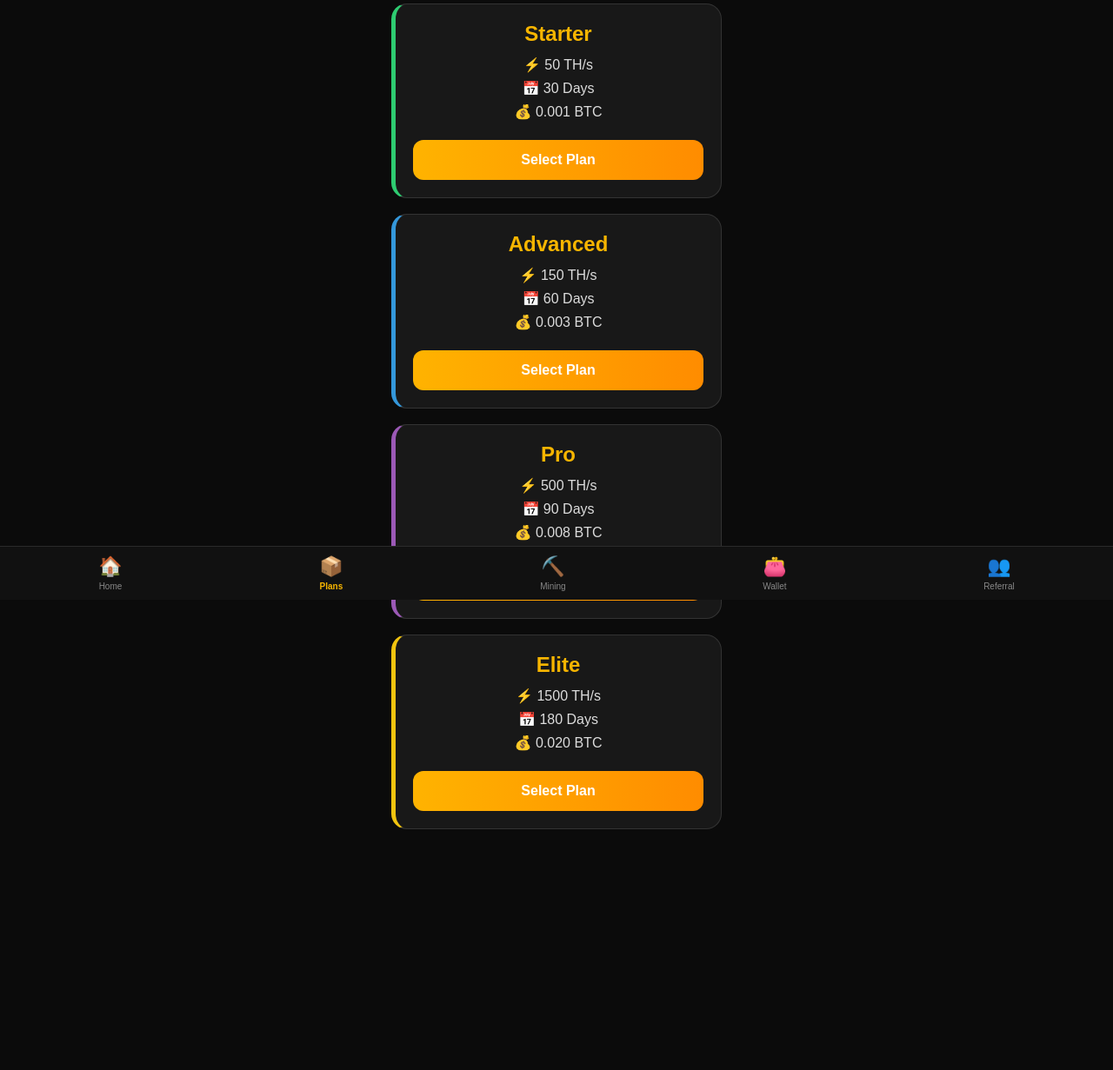
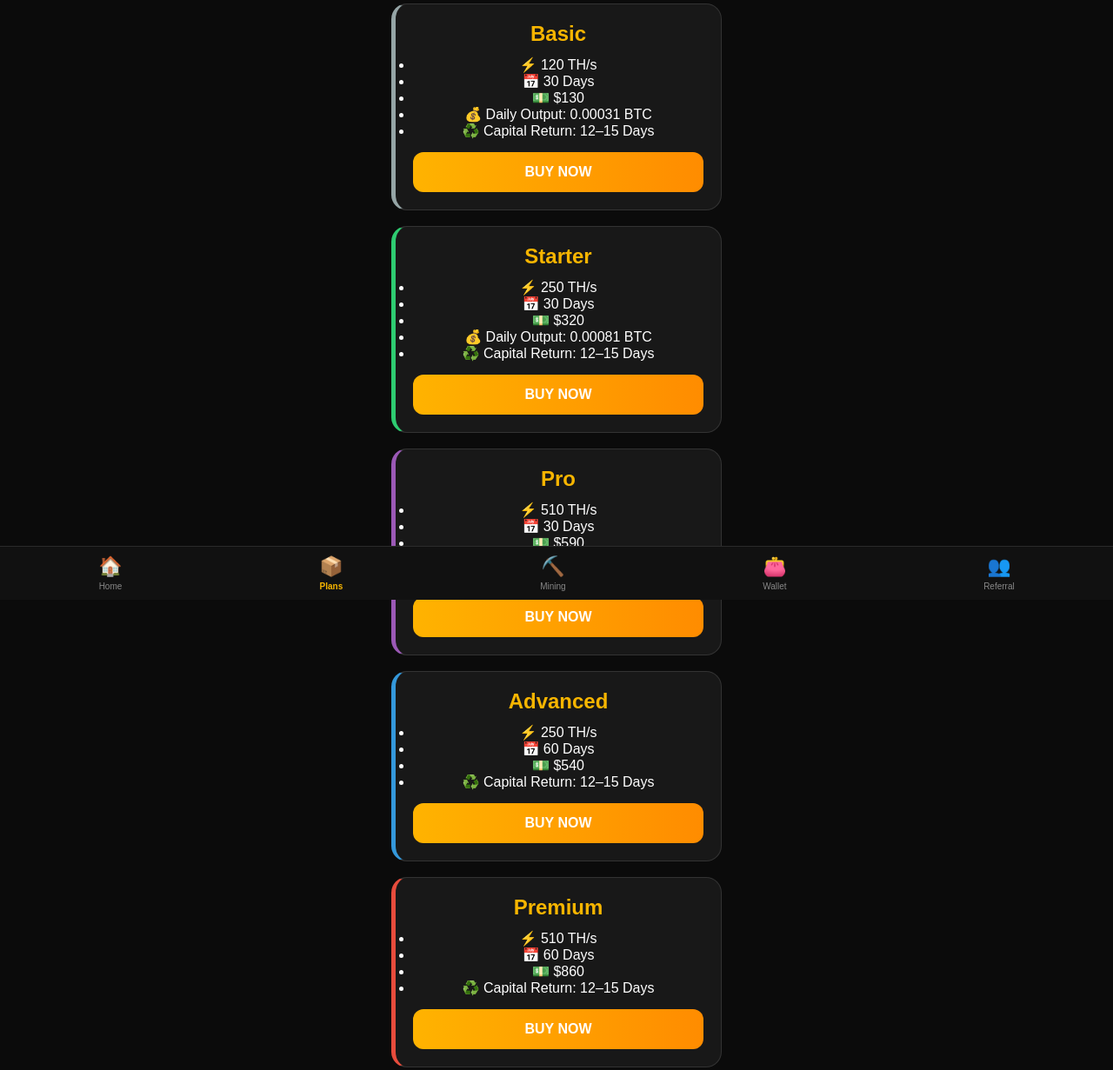
Before and after one commit to signaal2/HashRoom, a plain HTML site: page plans.html in a window 1280 px wide. Shown: the part 110-1341 px from the top of the page at 87% size. Before the commit the page ends 1192 px from the top, so only its background shows below. Drawn offline with Linux system fonts and the light colour scheme.

Commit message:
Update plans.html

```diff
--- a/plans.html
+++ b/plans.html
@@ -13,36 +13,86 @@
 
 <h1>Choose Your Mining Plan</h1>
 
+<div class="plan-card basic">
+<h2>Basic</h2>
+<ul class="plan-info">
+<li>⚡ 120 TH/s</li>
+<li>📅 30 Days</li>
+<li>💵 $130</li>
+<li>💰 Daily Output: 0.00031 BTC</li>
+<li>♻️ Capital Return: 12–15 Days</li>
+</ul>
+<button class="buy-btn">BUY NOW</button>
+</div>
+
 <div class="plan-card starter">
 <h2>Starter</h2>
-<p>⚡ 50 TH/s</p>
-<p>📅 30 Days</p>
-<p>💰 0.001 BTC</p>
-<button>Select Plan</button>
+<ul class="plan-info">
+<li>⚡ 250 TH/s</li>
+<li>📅 30 Days</li>
+<li>💵 $320</li>
+<li>💰 Daily Output: 0.00081 BTC</li>
+<li>♻️ Capital Return: 12–15 Days</li>
+</ul>
+<button class="buy-btn">BUY NOW</button>
+</div>
+
+<div class="plan-card pro">
+<h2>Pro</h2>
+<ul class="plan-info">
+<li>⚡ 510 TH/s</li>
+<li>📅 30 Days</li>
+<li>💵 $590</li>
+<li>💰 Daily Output: 0.00150 BTC</li>
+<li>♻️ Capital Return: 12–15 Days</li>
+</ul>
+<button class="buy-btn">BUY NOW</button>
 </div>
 
 <div class="plan-card advanced">
 <h2>Advanced</h2>
-<p>⚡ 150 TH/s</p>
-<p>📅 60 Days</p>
-<p>💰 0.003 BTC</p>
-<button>Select Plan</button>
+<ul class="plan-info">
+<li>⚡ 250 TH/s</li>
+<li>📅 60 Days</li>
+<li>💵 $540</li>
+<li>♻️ Capital Return: 12–15 Days</li>
+</ul>
+<button class="buy-btn">BUY NOW</button>
 </div>
 
-<div class="plan-card pro">
-<h2>Pro</h2>
-<p>⚡ 500 TH/s</p>
-<p>📅 90 Days</p>
-<p>💰 0.008 BTC</p>
-<button>Select Plan</button>
+<div class="plan-card premium">
+<h2>Premium</h2>
+<ul class="plan-info">
+<li>⚡ 510 TH/s</li>
+<li>📅 60 Days</li>
+<li>💵 $860</li>
+<li>♻️ Capital Return: 12–15 Days</li>
+</ul>
+<button class="buy-btn">BUY NOW</button>
 </div>
 
 <div class="plan-card elite">
 <h2>Elite</h2>
-<p>⚡ 1500 TH/s</p>
-<p>📅 180 Days</p>
-<p>💰 0.020 BTC</p>
-<button>Select Plan</button>
+<ul class="plan-info">
+<li>⚡ 250 TH/s</li>
+<li>📅 90 Days</li>
+<li>💵 $860</li>
+<li>♻️ Capital Return: 12–15 Days</li>
+</ul>
+<button class="buy-btn">BUY NOW</button>
+</div>
+
+<div class="plan-card vip">
+<div class="plan-badge">VIP</div>
+<h2>VIP</h2>
+<ul class="plan-info">
+<li>⚡ 510 TH/s</li>
+<li>📅 90 Days</li>
+<li>💵 $1040</li>
+<li>♻️ Capital Return: 12–15 Days</li>
+</ul>
+<button class="buy-btn">BUY NOW</button>
+</div>
 </div>
 
 </div>
```
